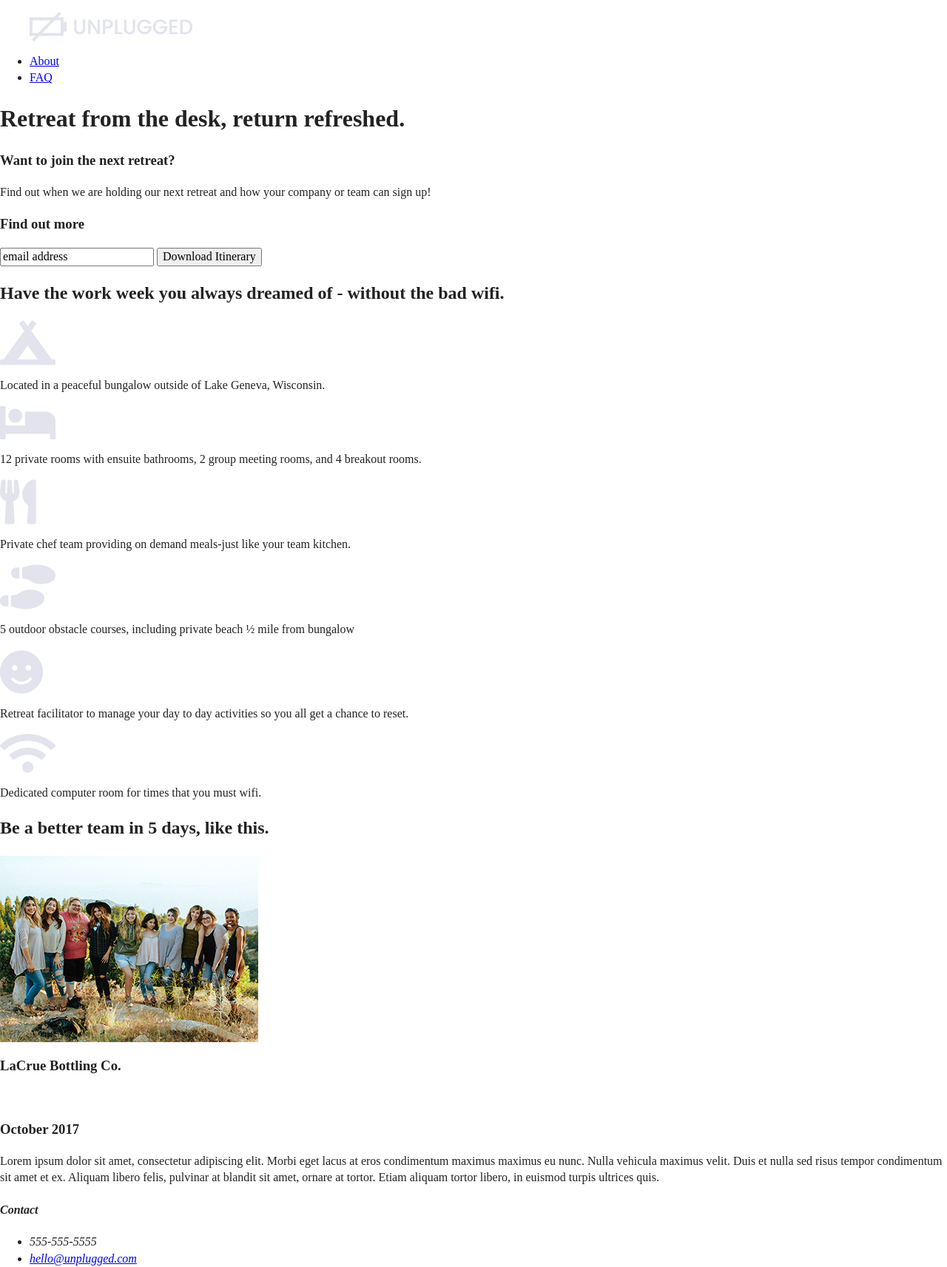
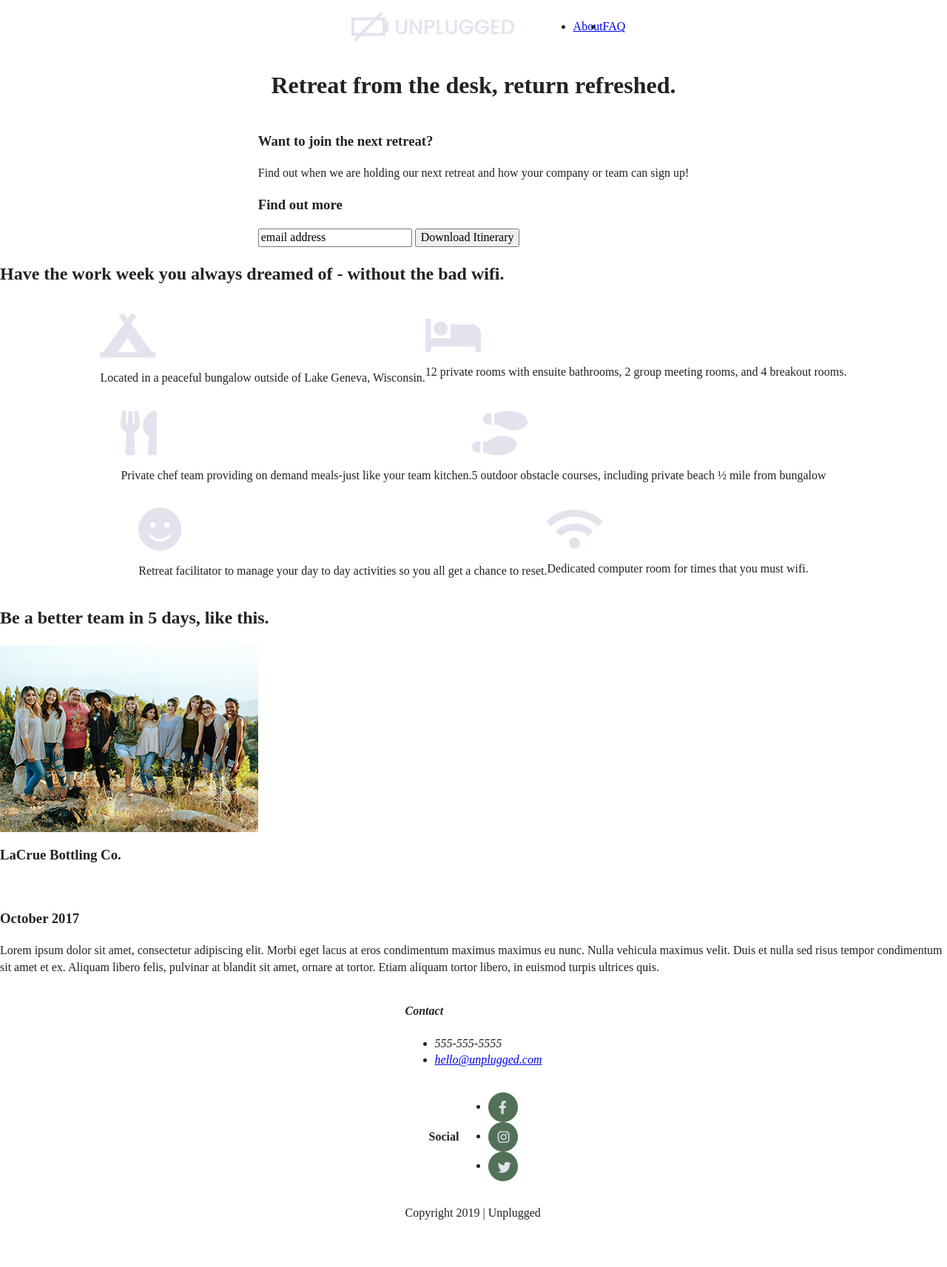
Before and after one commit to MaiZubillaga/unplugged-retreat, a plain HTML site: page index.html in a window 1280 px wide. Shown: the top 1713 px of the page at 74% size. After the commit the page ends 1667 px from the top, so only its background shows below. Drawn offline with nearby package versions, Linux system fonts and the light colour scheme.

Commit message:
added flex properties

```diff
--- a/css/main.css
+++ b/css/main.css
@@ -97,6 +97,218 @@ textarea {
 /* ==========================================================================
    Author's custom styles
    ========================================================================== */
+
+/* --------------------- Base Header - Footer Styles -----------------*/
+
+header,
+footer {
+  display: flex;
+  justify-content: center;
+  align-items: center;
+  flex-flow: row wrap;
+}
+
+/* Header Styles */
+
+header {
+
+}
+
+header .content-wrapper {
+  display: flex;
+  justify-content: center;
+  align-items: center;
+  flex-flow: row wrap;
+}
+
+header figure {
+
+}
+
+.header-divider {
+
+}
+
+header nav {
+  display: flex;
+  justify-content: space-around;
+  align-items: center;
+  flex-flow: row wrap;
+}
+
+header nav ul {
+  display: flex;
+  justify-content: space-around;
+}
+
+header nav ul li {
+
+}
+
+
+/* --------------------- Mobile Styles - Homepage -----------------*/
+
+.hero-area {
+  display: flex;
+  justify-content: center;
+  align-items: center;
+  flex-flow: row wrap;
+}
+
+main .content-wrapper {
+
+}
+
+aside {
+  display: flex;
+  justify-content: center;
+  align-items: center;
+  flex-flow: row wrap;
+}
+
+.form-description {
+
+}
+
+.form {
+
+}
+
+.features {
+  display: flex;
+  justify-content: center;
+  flex-flow: row wrap;
+}
+
+.features .content-wrapper {
+
+}
+
+.features .features-items {
+  display: flex;
+  justify-content: center;
+  align-items: center;
+  flex-flow: row wrap;
+}
+
+.fontawesome-icon {
+
+}
+
+.features-item-description {
+
+}
+
+.reviews {
+  display: flex;
+  justify-content: center;
+  flex-flow: row wrap;
+}
+
+.reviews-item {
+
+}
+
+/* Footer */
+
+footer {
+
+}
+
+.footer-content {
+
+}
+
+.contact {
+
+}
+
+.contact ul {
+
+}
+
+.contact ul li {
+
+}
+
+footer .social {
+  display: flex;
+  justify-content: center;
+  align-items: center;
+}
+
+footer .social-icons {
+  display: flex;
+  justify-content: space-around;
+  align-items: center;
+}
+
+.copyright {
+
+}
+
+/* --------------------- Mobile Styles - About Page -----------------*/
+
+.mission {
+  display: flex;
+  justify-content: center;
+  align-items: center;
+  flex-flow: row wrap;
+}
+
+.mission-content {
+
+}
+
+.map {
+
+}
+
+.contact-section {
+  display: flex;
+  justify-content: center;
+  align-items: center;
+  flex-flow: row wrap;
+}
+
+.col-1 {
+
+}
+
+.col-2 {
+
+}
+
+
+/* --------------------- Mobile Styles - FAQ Page -----------------*/
+
+
+.faq {
+  display: flex;
+  justify-content: center;
+  align-items: center;
+  flex-flow: row wrap;
+}
+
+.faq .content-wrapper {
+  display: flex;
+  justify-content: center;
+  align-items: center;
+  flex-flow: row wrap;
+}
+
+.faq-content {
+
+}
+
+.faq-item {
+
+}
+
+
+
+
+
 
 /* ==========================================================================
    Helper classes
--- a/index.html
+++ b/index.html
@@ -116,7 +116,7 @@
     <section class="reviews">
       <div class="content-wrapper">
         <h2>Be a better team in 5 days, like this.</h2>
-        <article>
+        <article class="reviews-item">
           <img src="img/group-photo.png" alt="Group Photo">
           <div>
             <h3>LaCrue Bottling Co.</h3><br>
```
